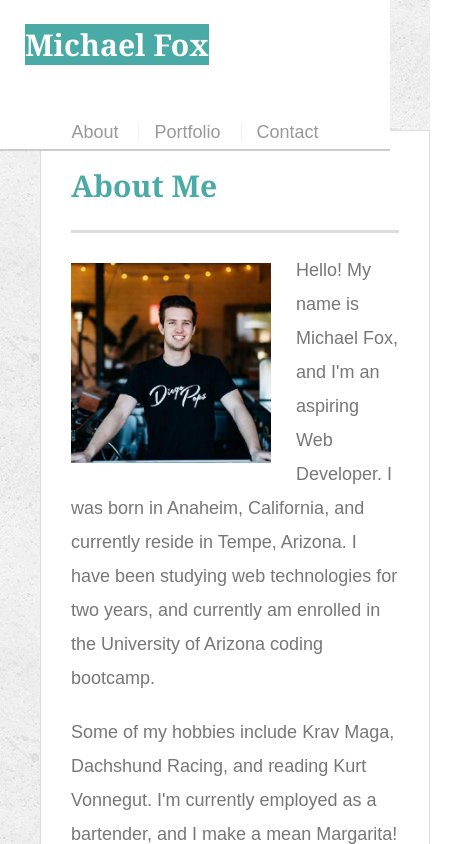
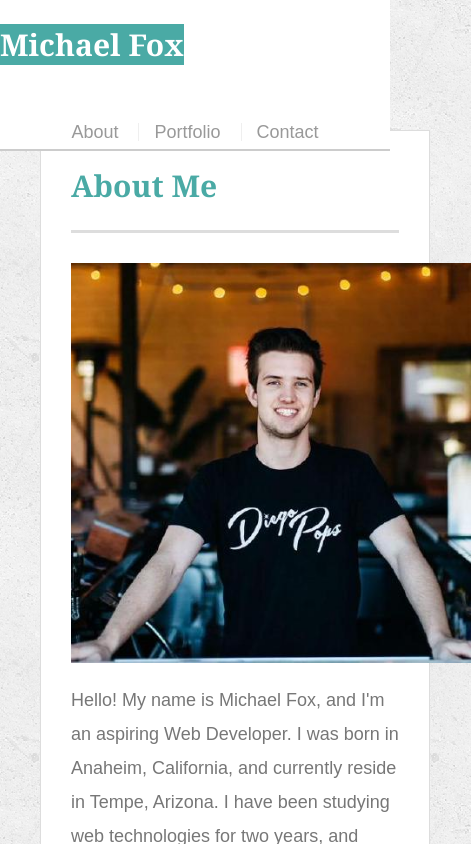
Before and after one commit to misterfoxy/Responsive-Portfolio, a plain HTML site: page index.html in a window 390 px wide. Shown: the top 844 px of the page, 471 px wide, since content can reach past the window. Drawn offline with Linux system fonts and the light colour scheme.

Commit message:
finalized media queries

```diff
--- a/assets/css/style.css
+++ b/assets/css/style.css
@@ -215,6 +215,11 @@ input[type=submit] {
     margin-left: 80px;
   }
 
+  .auth-image{
+    width: 400px;
+    margin-bottom: 20px;
+  }
+
   nav {
     margin-right: 80px;
   }
@@ -269,11 +274,27 @@ input[type=submit] {
   #logo{
     float: none;
     text-align: center;
+    width: 100%;
+    height: 80px;
+    max-width: 640px;
+    margin: 0 0 0 0;
+  }
+
+  #masthead{
+    overflow: auto;
+
+  }
+
+  .container{
+    max-width: 640px;
+    width: 100%;
+
   }
 
   nav {
     float: none;
     text-align: center;
+    margin
   }
 
 }
```
